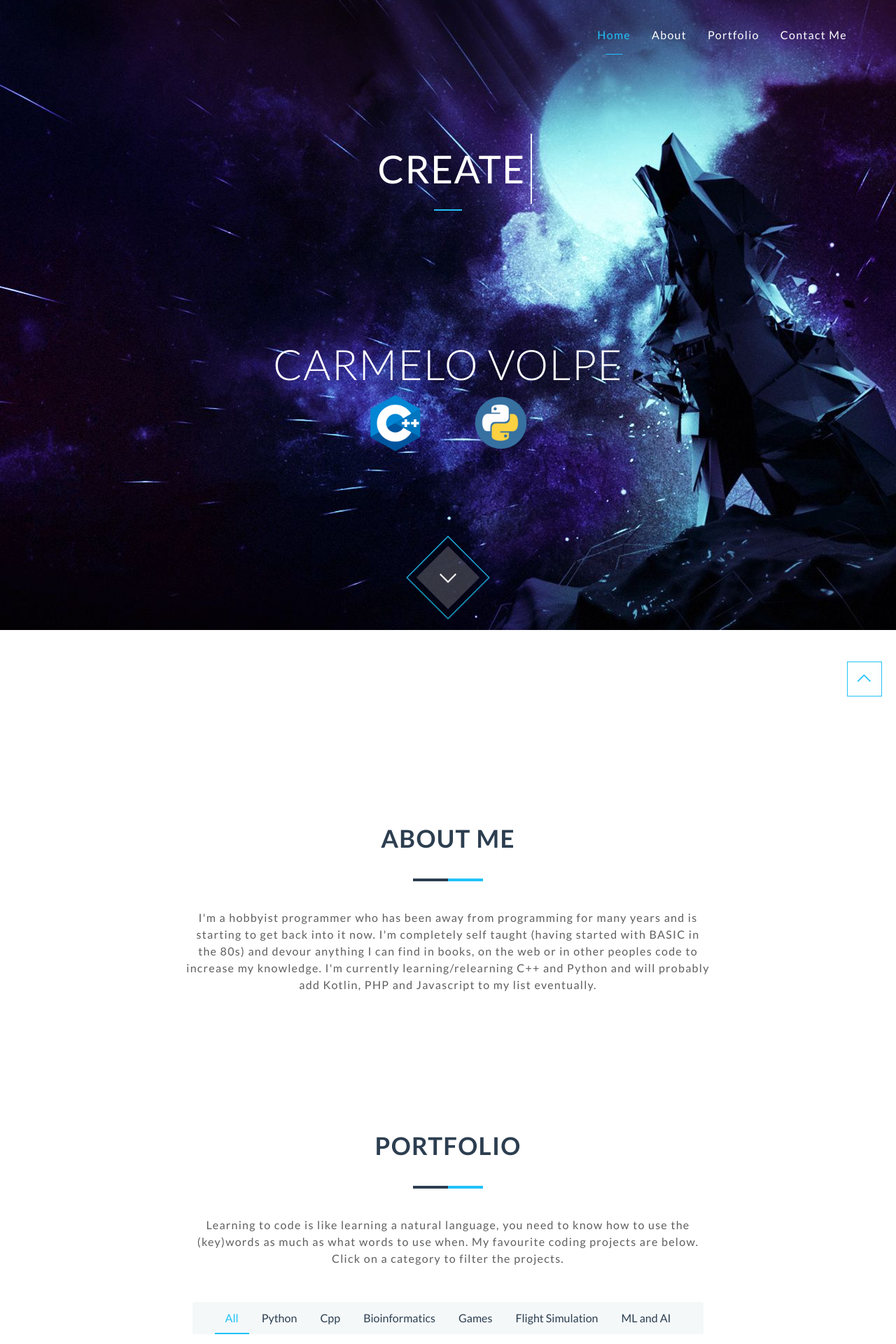
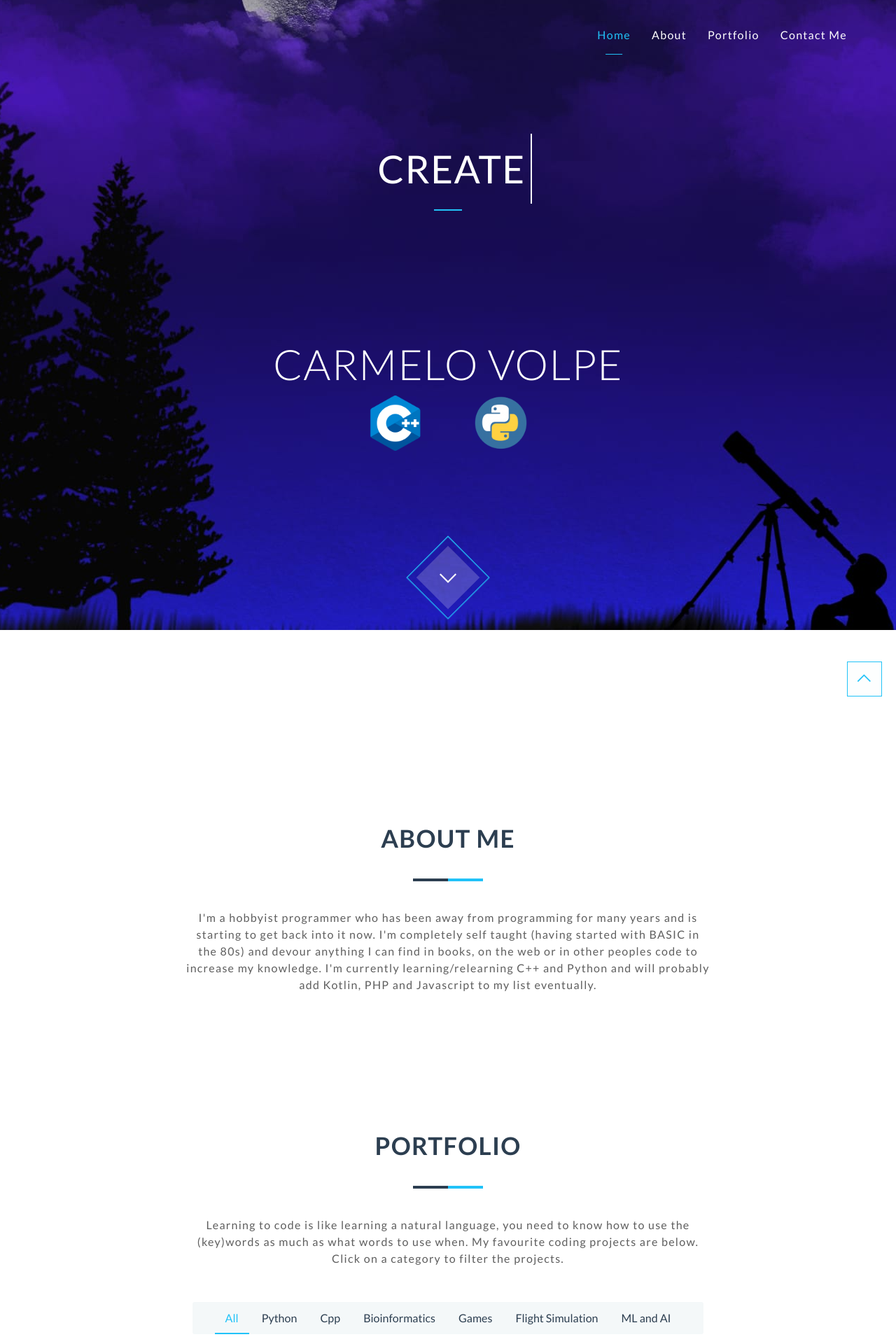
Before and after one commit to Gamernaut/gamernaut.github.io, a Jekyll site: the page built from index.html, in a window 1280 px wide. Shown: the top 1920 px of the page at 70% size. Built offline with Jekyll 4.4.1, drawn with Linux system fonts in a browser that asks for light colours; nearby versions of some CDN libraries.

Commit message:
Update header.html

```diff
--- a/_includes/header.html
+++ b/_includes/header.html
@@ -4,7 +4,8 @@
   <!-- Parallax Header Image -->
   <div class="parallax-wrapper">
     <div class="cover" data-scrollax="properties: { 'translateY': '48%' }">
-      <img src="{{ site.baseurl }}/images/header-image.jpg" alt="header background image goes here" />
+      <!-- <img src="{{ site.baseurl }}/images/header-image.jpg" alt="header background image goes here" /> -->
+      <img src="{{ site.baseurl }}/images/website_background.jpeg" alt="header background image goes here" />
     </div>
   </div>
 
```
